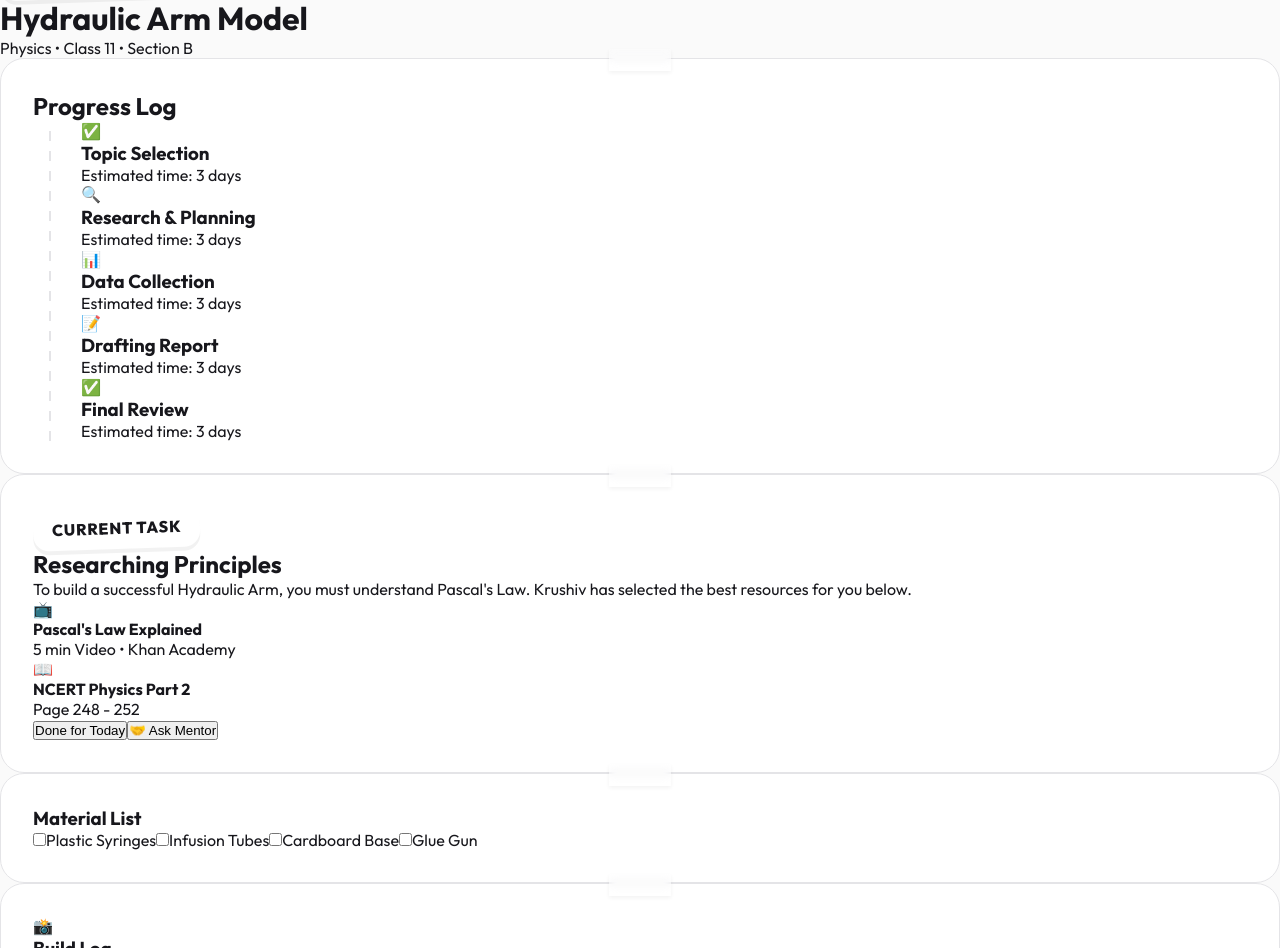
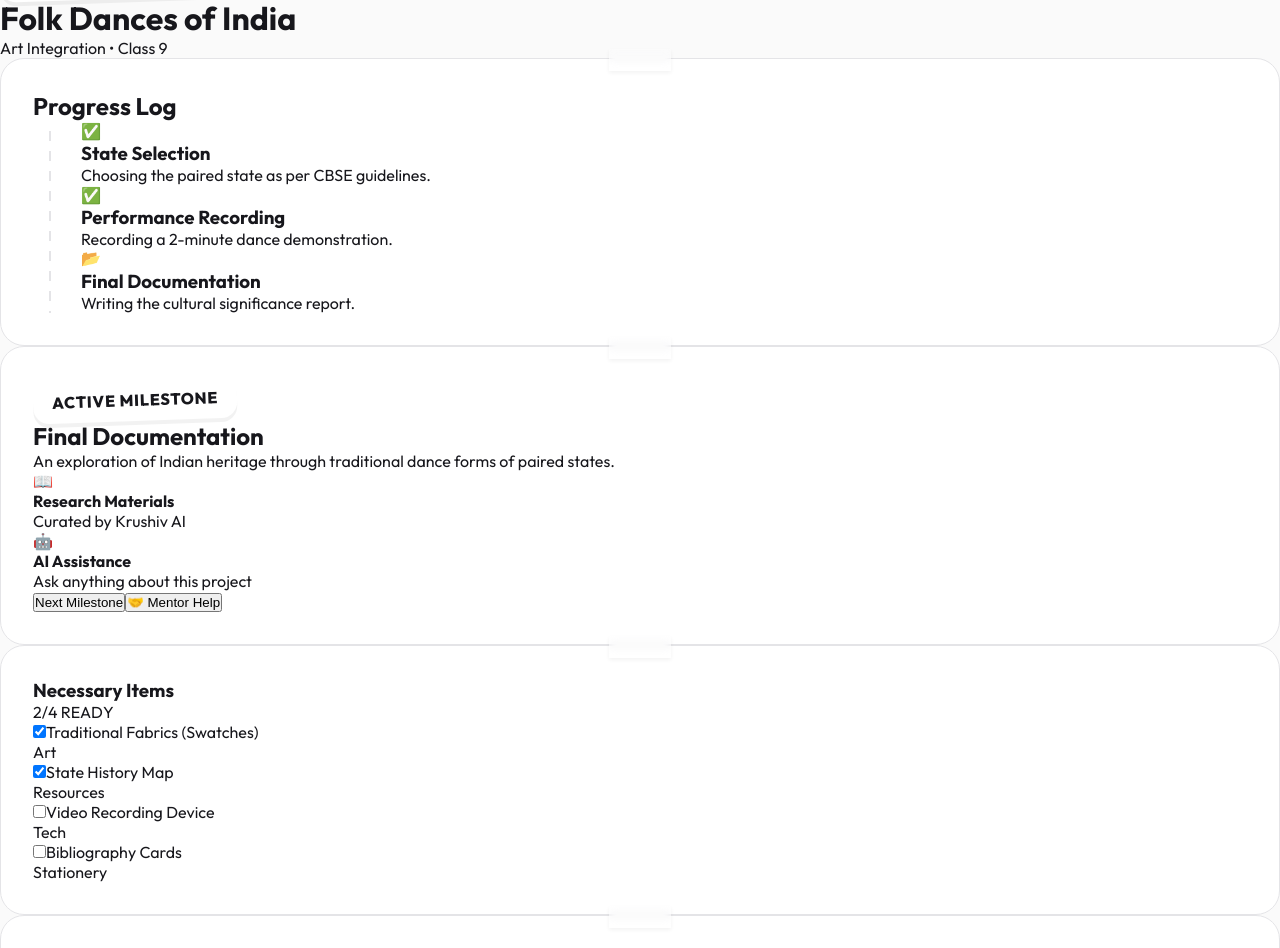
Before and after one commit to ANNML01/krushiv-edu, a Next.js app: page /projects/folk-dances-india in a window 1280 px wide. Shown: the part 124-1072 px from the top of the page. Built offline with nearby package versions, Linux system fonts and the light colour scheme.

Commit message:
Add sample projects and necessary items: Sustainable City, Smart Irrigation, Folk Dances, and Math Architecture

```diff
--- /dev/null
+++ b/src/app/data/projects.ts
@@ -0,0 +1,99 @@
+export interface Project {
+  id: string;
+  title: string;
+  subject: string;
+  level: string;
+  progress: number;
+  emoji: string;
+  color: string;
+  description: string;
+  items: { name: string; category: string; checked: boolean }[];
+  milestones: { id: number; title: string; status: 'completed' | 'current' | 'upcoming'; emoji: string; description: string }[];
+}
+
+export const sampleProjects: Project[] = [
+  {
+    id: "sustainable-city",
+    title: "Sustainable City Model",
+    subject: "Environmental Science",
+    level: "Class 10",
+    progress: 0,
+    emoji: "🏙️",
+    color: "var(--soft-blue)",
+    description: "Design a futuristic city that runs on 100% renewable energy and zero waste management systems.",
+    items: [
+      { name: "Solar Panel Miniature Kit", category: "Hardware", checked: false },
+      { name: "Recycled Cardboard", category: "Stationery", checked: true },
+      { name: "LED Lights (3V)", category: "Electronics", checked: false },
+      { name: "Eco-friendly Paint Set", category: "Art", checked: false },
+    ],
+    milestones: [
+      { id: 1, title: "City Layout Plan", status: "current", emoji: "📐", description: "Sketching the zones for residential, industrial, and green areas." },
+      { id: 2, title: "Energy Grid Setup", status: "upcoming", emoji: "⚡", description: "Wiring the miniature solar panels to the buildings." },
+      { id: 3, title: "Waste Management System", status: "upcoming", emoji: "♻️", description: "Creating a mock-up of the recycling plant." },
+    ]
+  },
+  {
+    id: "smart-irrigation",
+    title: "Smart Irrigation System",
+    subject: "Science & Tech",
+    level: "Class 12",
+    progress: 45,
+    emoji: "🌱",
+    color: "var(--soft-purple)",
+    description: "A soil-moisture based automated watering system for small-scale farming.",
+    items: [
+      { name: "Soil Moisture Sensor", category: "Electronics", checked: true },
+      { name: "Water Pump (Mini)", category: "Hardware", checked: true },
+      { name: "Jumper Wires", category: "Electronics", checked: false },
+      { name: "Plastic Tubing", category: "Hardware", checked: false },
+    ],
+    milestones: [
+      { id: 1, title: "Circuit Design", status: "completed", emoji: "🔌", description: "Connecting the sensor to the microcontroller." },
+      { id: 2, title: "Coding Logic", status: "current", emoji: "💻", description: "Writing the threshold values for water activation." },
+      { id: 3, title: "Field Test", status: "upcoming", emoji: "🚜", description: "Testing the system with a potted plant." },
+    ]
+  },
+  {
+    id: "folk-dances-india",
+    title: "Folk Dances of India",
+    subject: "Art Integration",
+    level: "Class 9",
+    progress: 75,
+    emoji: "💃",
+    color: "var(--soft-pink)",
+    description: "An exploration of Indian heritage through traditional dance forms of paired states.",
+    items: [
+      { name: "Traditional Fabrics (Swatches)", category: "Art", checked: true },
+      { name: "State History Map", category: "Resources", checked: true },
+      { name: "Video Recording Device", category: "Tech", checked: false },
+      { name: "Bibliography Cards", category: "Stationery", checked: false },
+    ],
+    milestones: [
+      { id: 1, title: "State Selection", status: "completed", emoji: "📍", description: "Choosing the paired state as per CBSE guidelines." },
+      { id: 2, title: "Performance Recording", status: "completed", emoji: "🎥", description: "Recording a 2-minute dance demonstration." },
+      { id: 3, title: "Final Documentation", status: "current", emoji: "📂", description: "Writing the cultural significance report." },
+    ]
+  },
+  {
+    id: "math-in-architecture",
+    title: "Math in Architecture",
+    subject: "Mathematics",
+    level: "Class 11",
+    progress: 10,
+    emoji: "🏛️",
+    color: "var(--soft-yellow)",
+    description: "Analyzing the geometric symmetry and structural mathematics of the Taj Mahal.",
+    items: [
+      { name: "Protractor & Compass Set", category: "Stationery", checked: true },
+      { name: "3D Geometric Blocks", category: "Tools", checked: false },
+      { name: "Architectural Blueprints", category: "Resources", checked: false },
+      { name: "Tracing Paper", category: "Stationery", checked: false },
+    ],
+    milestones: [
+      { id: 1, title: "Historical Research", status: "completed", emoji: "🔍", description: "Understanding the origins and construction period." },
+      { id: 2, title: "Geometry Analysis", status: "current", emoji: "📏", description: "Identifying conic sections and symmetries in the design." },
+      { id: 3, title: "Calculations Report", status: "upcoming", emoji: "🔢", description: "Compiling the mathematical proofs and area calculations." },
+    ]
+  }
+];
--- a/src/app/projects/[id]/page.tsx
+++ b/src/app/projects/[id]/page.tsx
@@ -1,27 +1,31 @@
 "use client";
 
-import { useState, use } from "react";
+import { useState, use, useEffect } from "react";
+import { sampleProjects, Project } from "../../data/projects";
 
 export default function ProjectDetail({ params }: { params: Promise<{ id: string }> }) {
   const { id } = use(params);
-  const [activeMilestone, setActiveMilestone] = useState(2);
+  const [project, setProject] = useState<Project | null>(null);
 
-  const milestones = [
-    { id: 1, title: "Topic Selection", status: "completed", emoji: "📌" },
-    { id: 2, title: "Research & Planning", status: "current", emoji: "🔍" },
-    { id: 3, title: "Data Collection", status: "upcoming", emoji: "📊" },
-    { id: 4, title: "Drafting Report", status: "upcoming", emoji: "📝" },
-    { id: 5, title: "Final Review", status: "upcoming", emoji: "✅" },
-  ];
+  useEffect(() => {
+    const found = sampleProjects.find(p => p.id === id);
+    if (found) setProject(found);
+  }, [id]);
+
+  if (!project) return (
+    <div className="flex items-center justify-center min-h-screen">
+      <div className="sticker animate-bounce">Loading Project...</div>
+    </div>
+  );
 
   return (
     <div className="max-w-7xl mx-auto px-6 py-12">
       <div className="mb-12">
         <div className="sticker bg-yellow-100 text-yellow-800 mb-6">
-          <span>📅</span> Due in 12 Days
+          <span>📅</span> Final Review in 12 Days
         </div>
-        <h1 className="text-4xl md:text-6xl font-black outfit mb-4">Hydraulic Arm Model</h1>
-        <p className="text-xl text-foreground/50 font-medium">Physics • Class 11 • Section B</p>
+        <h1 className="text-4xl md:text-6xl font-black outfit mb-4">{project.title}</h1>
+        <p className="text-xl text-foreground/50 font-medium">{project.subject} • {project.level}</p>
       </div>
 
       <div className="grid lg:grid-cols-12 gap-12">
@@ -31,7 +35,7 @@ export default function ProjectDetail({ params }: { params: Promise<{ id: string
           <div className="scrapbook-card border-none bg-white shadow-xl">
              <h2 className="text-2xl font-black mb-8">Progress Log</h2>
              <div className="milestone-line space-y-12">
-               {milestones.map((m, idx) => (
+               {project.milestones.map((m) => (
                  <div key={m.id} className="relative group cursor-pointer">
                    <div className={`absolute -left-[3.5rem] w-12 h-12 rounded-2xl flex items-center justify-center text-xl transition-all shadow-lg ${
                      m.status === 'completed' ? 'bg-green-400 -rotate-3' :
@@ -42,7 +46,7 @@ export default function ProjectDetail({ params }: { params: Promise<{ id: string
                    </div>
                    <div className={`${m.status === 'upcoming' ? 'opacity-30' : ''}`}>
                      <h3 className="font-bold text-lg mb-1">{m.title}</h3>
-                     <p className="text-xs font-medium opacity-50">Estimated time: 3 days</p>
+                     <p className="text-xs font-medium opacity-50">{m.description}</p>
                    </div>
                  </div>
                ))}
@@ -53,47 +57,63 @@ export default function ProjectDetail({ params }: { params: Promise<{ id: string
         {/* Right: Active Phase & Tools */}
         <div className="lg:col-span-8 space-y-12">
 
-          <div className="scrapbook-card bg-[#fdfcf0] border-2 border-yellow-200/50 shadow-sm">
-            <div className="absolute -top-4 -right-4 sticker bg-accent text-white rotate-6">
-              Current Task
+          <div className="scrapbook-card bg-[#fdfcf0] border-2 border-yellow-200/50 shadow-sm relative">
+            <div className="absolute -top-4 -right-4 sticker bg-accent text-white rotate-6 shadow-lg">
+              Active Milestone
             </div>
-            <h2 className="text-3xl font-black mb-6">Researching Principles</h2>
+            <h2 className="text-3xl font-black mb-6">
+              {project.milestones.find(m => m.status === 'current')?.title || "Project Complete"}
+            </h2>
             <div className="prose prose-lg mb-8 font-medium text-foreground/70">
-              <p>To build a successful Hydraulic Arm, you must understand Pascal's Law. Krushiv has selected the best resources for you below.</p>
+              <p>{project.description}</p>
 
               <div className="grid md:grid-cols-2 gap-4 mt-8">
                 <div className="p-6 bg-white rounded-[2rem] border-2 border-dashed border-foreground/5 hover:border-primary/20 transition-all group">
-                   <div className="text-3xl mb-4">📺</div>
-                   <h4 className="font-bold mb-2 group-hover:text-primary">Pascal's Law Explained</h4>
-                   <p className="text-xs opacity-50 font-bold">5 min Video • Khan Academy</p>
+                   <div className="text-3xl mb-4">📖</div>
+                   <h4 className="font-bold mb-2 group-hover:text-primary">Research Materials</h4>
+                   <p className="text-xs opacity-50 font-bold">Curated by Krushiv AI</p>
                 </div>
                 <div className="p-6 bg-white rounded-[2rem] border-2 border-dashed border-foreground/5 hover:border-primary/20 transition-all group">
-                   <div className="text-3xl mb-4">📖</div>
-                   <h4 className="font-bold mb-2 group-hover:text-primary">NCERT Physics Part 2</h4>
-                   <p className="text-xs opacity-50 font-bold">Page 248 - 252</p>
+                   <div className="text-3xl mb-4">🤖</div>
+                   <h4 className="font-bold mb-2 group-hover:text-primary">AI Assistance</h4>
+                   <p className="text-xs opacity-50 font-bold">Ask anything about this project</p>
                 </div>
               </div>
             </div>
 
             <div className="flex gap-4">
               <button className="px-10 py-5 rounded-[2rem] bg-foreground text-background font-black hover:scale-105 transition-all shadow-xl">
-                Done for Today
+                Next Milestone
               </button>
               <button className="p-5 rounded-full border-2 border-foreground/5 hover:bg-foreground/5 transition-all">
-                🤝 Ask Mentor
+                🤝 Mentor Help
               </button>
             </div>
           </div>
 
-          {/* Sticker Checklist Area */}
+          {/* Necessary Items Checklist */}
           <div className="grid md:grid-cols-2 gap-8">
             <div className="scrapbook-card bg-soft-blue border-none">
-              <h3 className="text-xl font-black mb-6">Material List</h3>
+              <div className="flex items-center justify-between mb-6">
+                <h3 className="text-xl font-black">Necessary Items</h3>
+                <span className="text-[10px] font-black opacity-30 bg-black/5 px-2 py-1 rounded-full">
+                  {project.items.filter(i => i.checked).length}/{project.items.length} READY
+                </span>
+              </div>
               <div className="space-y-3">
-                {['Plastic Syringes', 'Infusion Tubes', 'Cardboard Base', 'Glue Gun'].map(item => (
-                  <label key={item} className="flex items-center gap-4 p-4 bg-white/50 rounded-2xl cursor-pointer hover:bg-white transition-all group">
-                    <input type="checkbox" className="w-5 h-5 rounded-lg accent-primary border-none" />
-                    <span className="font-bold text-sm group-hover:translate-x-1 transition-transform">{item}</span>
+                {project.items.map((item, idx) => (
+                  <label key={idx} className="flex items-center justify-between p-4 bg-white/50 rounded-2xl cursor-pointer hover:bg-white transition-all group">
+                    <div className="flex items-center gap-4">
+                      <input
+                        type="checkbox"
+                        defaultChecked={item.checked}
+                        className="w-5 h-5 rounded-lg accent-primary border-none shadow-sm"
+                      />
+                      <span className={`font-bold text-sm group-hover:translate-x-1 transition-transform ${item.checked ? 'line-through opacity-30' : ''}`}>
+                        {item.name}
+                      </span>
+                    </div>
+                    <span className="text-[10px] font-black opacity-20 uppercase tracking-tighter">{item.category}</span>
                   </label>
                 ))}
               </div>
@@ -101,11 +121,11 @@ export default function ProjectDetail({ params }: { params: Promise<{ id: string
 
             <div className="scrapbook-card bg-soft-pink border-none flex flex-col items-center justify-center text-center p-12">
                <div className="text-6xl mb-6">📸</div>
-               <h3 className="text-xl font-black mb-2">Build Log</h3>
-               <p className="text-xs font-bold opacity-40 mb-6">Capture your progress and let Krushiv generate a reel for you!</p>
-               <button className="px-6 py-3 bg-white rounded-full font-black text-xs hover:scale-105 transition-all shadow-lg">
-                 Open Camera
-               </button>
+               <h3 className="text-xl font-black mb-2">Social Studio</h3>
+               <p className="text-xs font-bold opacity-40 mb-6">Capture your process and let Krushiv generate a reel for you!</p>
+               <a href="/studio" className="px-6 py-3 bg-white rounded-full font-black text-xs hover:scale-105 transition-all shadow-lg">
+                 Go to Studio
+               </a>
             </div>
           </div>
 
```
Also changed, not shown: src/app/page.tsx (+9 -15 lines).
